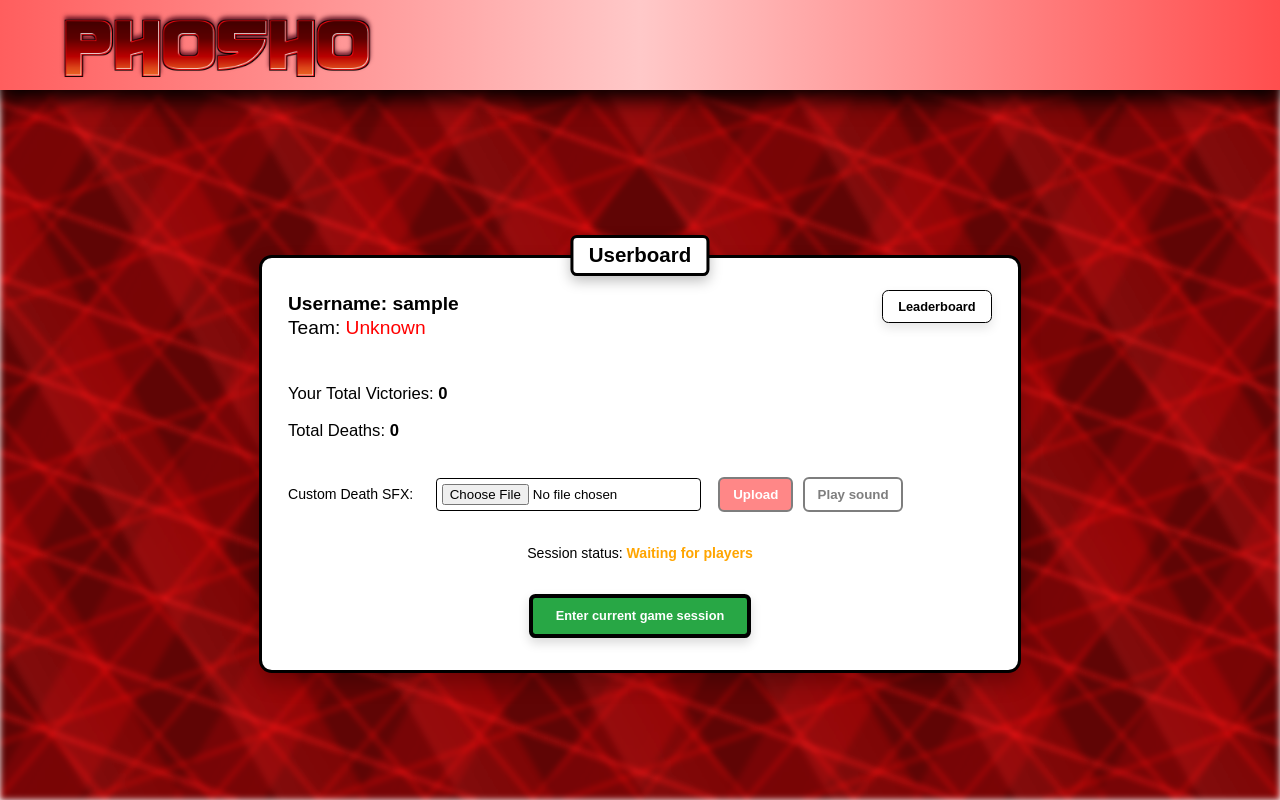
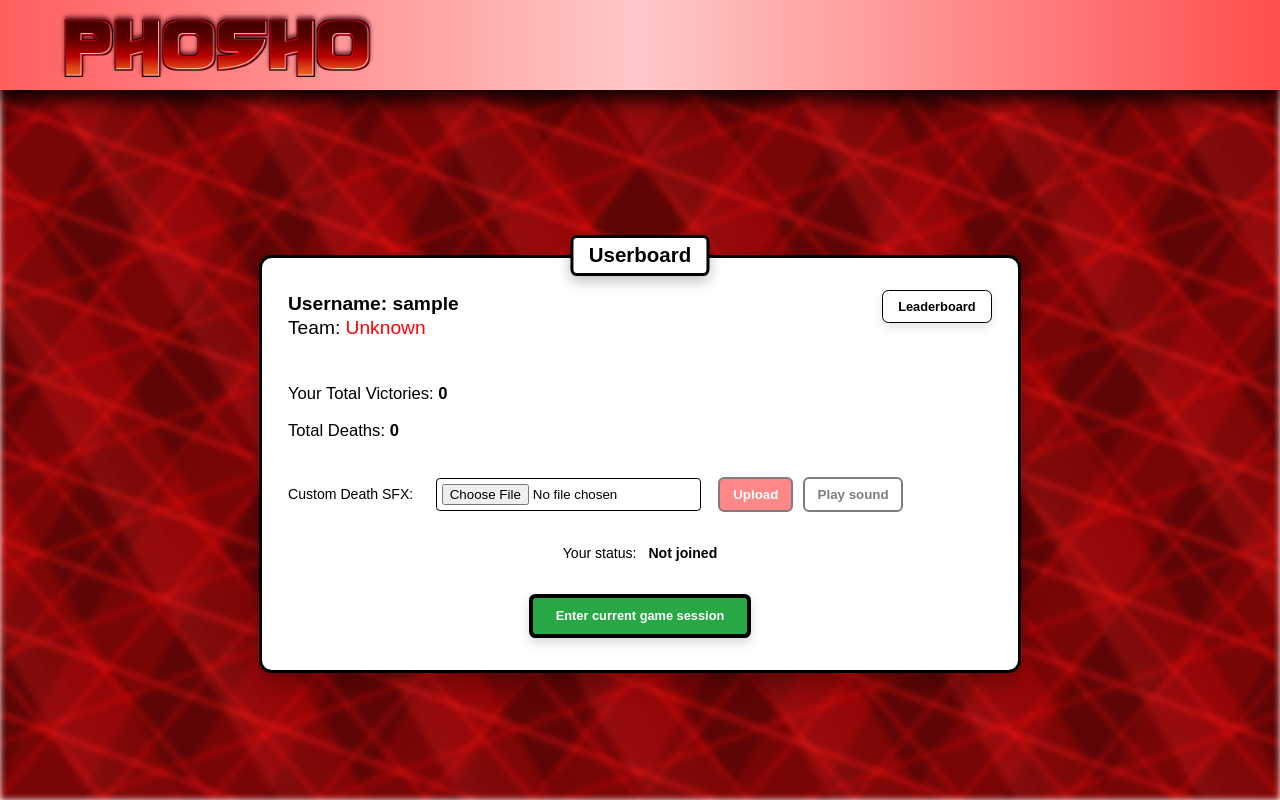
Before and after one commit to risasim/projectM5, a Vue app in the folder src/frontend/: page /userboard in a window 1280 px wide. Built offline with nearby package versions, Linux system fonts and the light colour scheme; no server answers; sample sign-in values are in the browser's storage.

Commit message:
progress

```diff
--- a/src/frontend/src/pages/Login.vue
+++ b/src/frontend/src/pages/Login.vue
@@ -48,7 +48,7 @@ export default {
 
       try {
         // get the token
-        const response = await fetch('/api/auth', {
+        const response = await fetch('/api/api/auth', {
           method: 'POST',
           headers: { 'Content-Type': 'application/json' },
           body: JSON.stringify({
--- a/src/frontend/src/pages/Userboard.vue
+++ b/src/frontend/src/pages/Userboard.vue
@@ -62,13 +62,26 @@
 
         <div class="session-status">
           <p>
+            <!--
             Session status:
             <span :class="['status', sessionStatus]">{{ sessionStatusText }}</span>
+            doesnt work god damn it -->
+          </p>
+
+          <p style="margin-top:0.5rem;">
+            Your status:
+            <strong style="margin-left:0.5rem;">
+              <span v-if="joined">Joined</span>
+              <span v-else>Not joined</span>
+            </strong>
           </p>
         </div>
 
-        <button class="enter-session-btn" @click="enterSession">
-          Enter current game session
+        <button
+          class="enter-session-btn"
+          @click= "enterSession()"
+        >
+          <span>Enter current game session</span>
         </button>
       </div>
     </div>
@@ -97,19 +110,19 @@ export default {
 
   computed: {
     sessionStatusText() {
-      if (this.sessionStatus === 'active') return 'Active';
-      if (this.sessionStatus === 'waiting') return 'Waiting for players';
+      if (this.sessionStatus === 'active') return 'Game is currently running... Wait for it to finish before joining.';
+      if (this.sessionStatus === 'waiting') return 'Waiting for players, Join!';
+      if (this.sessionStatus === 'inactive') return 'Server currently inactive';
       return 'Inactive';
     }
   },
 
   mounted() {
-    // check if there's an uploaded sound on the server
+    // check if theres an uploaded sound on the server
     this.checkHasSound();
   },
 
   beforeUnmount() {
-    // tidy up object URLs
     if (this.audioObjectUrl) {
       URL.revokeObjectURL(this.audioObjectUrl);
       this.audioObjectUrl = null;
@@ -153,15 +166,12 @@ export default {
         const base = '/api/api/sound';
         let url;
           if (cacheBust) {
-            // if base already contains a "?" (has query params), append with &
           if (base.includes('?')) {
             url = base + '&cb=' + Date.now();
           } else {
-            // otherwise append with ?
             url = base + '?cb=' + Date.now();
           }
           } else {
-            // no cache-busting requested — use the base unchanged
             url = base;
           }
 
@@ -330,7 +340,7 @@ export default {
 
         if (res.ok) {
           this.hasSound = true;
-          // cache the server-side blob for later playback
+          // cache the audio
           await this.fetchSoundFromServer();
         } else {
           this.hasSound = false;
@@ -349,7 +359,7 @@ export default {
       }
 
       try {
-        const res = await fetch('/api/joinGame', {
+        const res = await fetch('/api/api/joinGame', {
           method: 'POST',
           headers: { Authorization: `Bearer ${token}` }
         });
@@ -569,11 +579,11 @@ export default {
 }
 
 .status.active {
-  color: green;
+  color: orange;
 }
 
 .status.waiting {
-  color: orange;
+  color: green;
 }
 
 .status.inactive {
```
